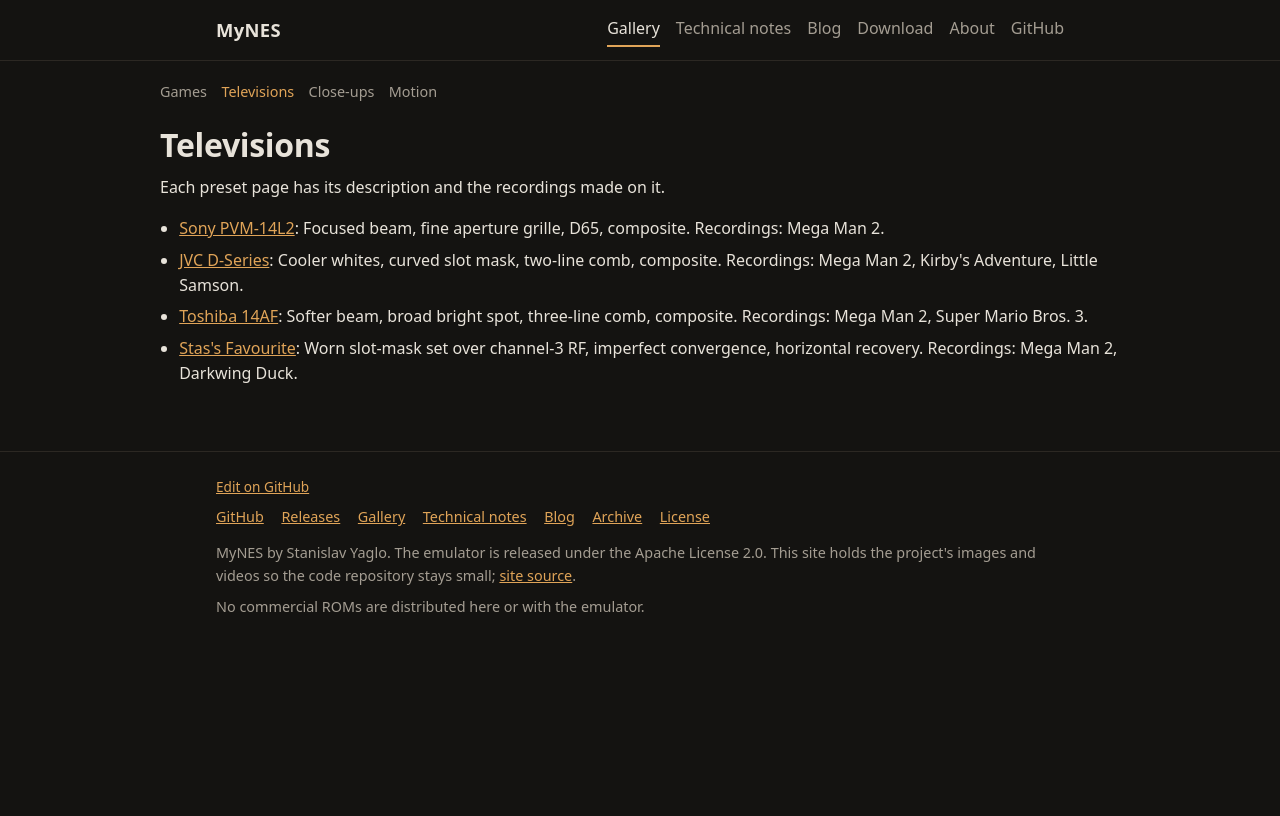
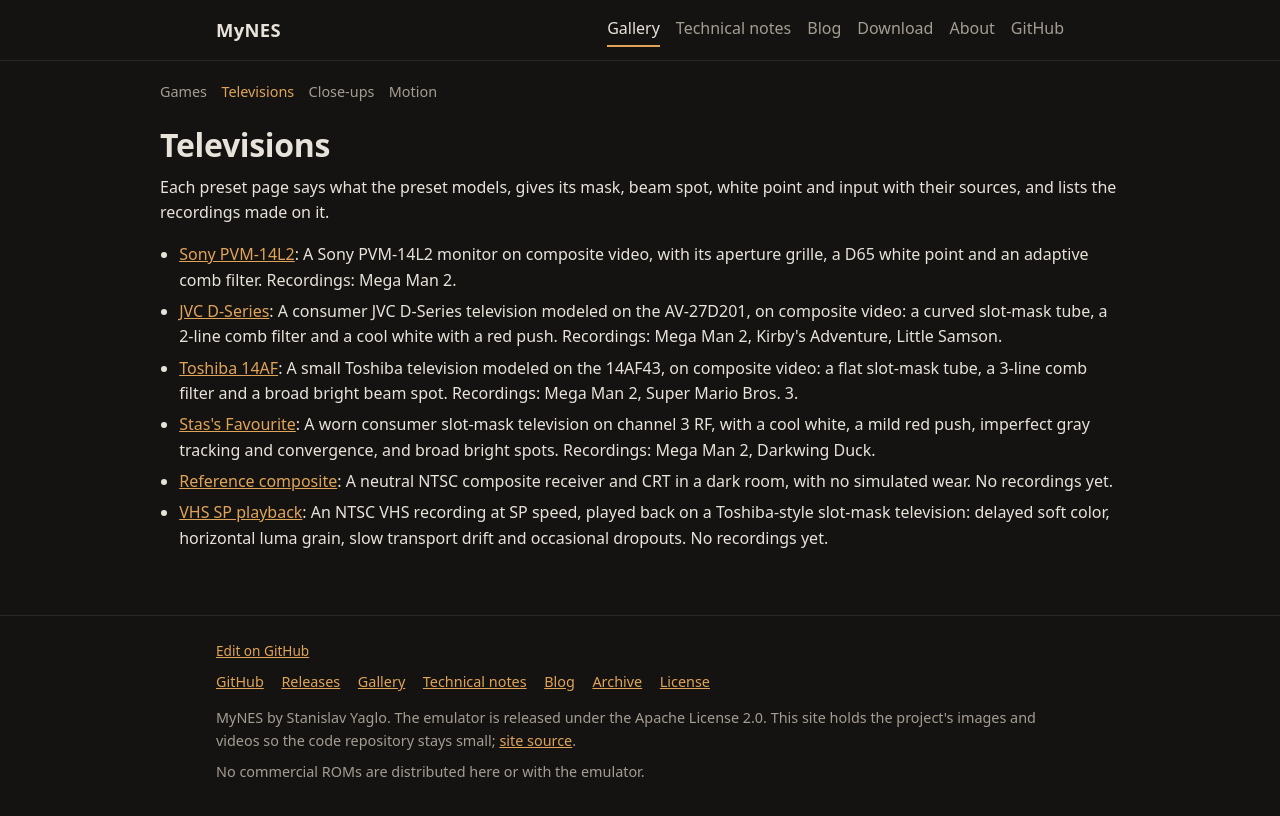
Before and after one commit to yaglo/mynes-web, a Jekyll site: the page built from gallery/televisions/index.md, in a window 1280 px wide. Shown: the top 816 px of the page. Built offline with Jekyll 4.4.1, drawn with Linux system fonts in a browser that asks for light colours.

Commit message:
List every preset of the hero data on the Televisions index
The index listed a preset only when it had a recording, so the
Reference composite and VHS SP playback pages were published and in the
sitemap with no link to them. Every preset page now appears, with the
first sentence of its summary and "No recordings yet" where that holds.
The index's first paragraph says what a preset page holds in place of a
TODO comment.

```diff
--- a/_includes/gallery-televisions.html
+++ b/_includes/gallery-televisions.html
@@ -1,6 +1,8 @@
 {%- comment -%}
-The presets of the hero data with at least one recording, each linked to
-its page with its description and the games recorded on it.
+The presets of the hero data, each linked to its page with the first
+sentence of its summary in _data/presets.yml (or the manifest's blurb) and
+the games recorded on it. tools/gallery_pages.py writes a page for every
+preset of the hero data, so each one is listed, with or without recordings.
 Usage: {% include gallery-televisions.html %}
 {%- endcomment -%}
 {%- assign gt_n = 0 -%}
@@ -14,14 +16,15 @@
 {%- assign gt_games = gt_games | append: game.title -%}{%- assign gt_count = gt_count | plus: 1 -%}
 {%- endif -%}
 {%- endfor -%}
-{%- if gt_count > 0 -%}{%- assign gt_n = gt_n | plus: 1 -%}{%- assign gt_url = preset.id | slugify | prepend: '/gallery/televisions/' | append: '/' %}
-<li><a href="{{ gt_url | relative_url }}">{{ preset.name }}</a>{% if preset.blurb %}: {{ preset.blurb }}{% endif %}. Recordings: {{ gt_games }}.</li>
-{%- endif -%}
+{%- assign gt_n = gt_n | plus: 1 -%}{%- assign gt_url = preset.id | slugify | prepend: '/gallery/televisions/' | append: '/' -%}
+{%- assign gt_summary = site.data.presets[preset.id].summary | split: ". " | first | remove: "." -%}
+{%- unless gt_summary -%}{%- assign gt_summary = preset.blurb -%}{%- endunless %}
+<li><a href="{{ gt_url | relative_url }}">{{ preset.name }}</a>{% if gt_summary %}: {{ gt_summary }}{% endif %}. {% if gt_count > 0 %}Recordings: {{ gt_games }}.{% else %}No recordings yet.{% endif %}</li>
 {%- endfor -%}
 {%- endcapture -%}
 {%- if gt_n > 0 %}
 <ul class="gallery-list">{{ gt_items }}
 </ul>
 {%- else %}
-<p>No preset has recordings on the site yet.</p>
+<p>The hero data lists no presets.</p>
 {%- endif %}
--- a/gallery/televisions/index.md
+++ b/gallery/televisions/index.md
@@ -3,10 +3,9 @@
 title: Televisions
 permalink: /gallery/televisions/
 section: gallery
-description: The MyNES television presets with recordings, each with the games recorded on it.
+description: The MyNES television presets of the gallery, each with its specifications and the games recorded on it.
 ---
 
-<!-- TODO(copy): first paragraph: what a television page holds. -->
-<p>Each preset page has its description and the recordings made on it.</p>
+<p>Each preset page says what the preset models, gives its mask, beam spot, white point and input with their sources, and lists the recordings made on it.</p>
 
 {% include gallery-televisions.html %}
```
